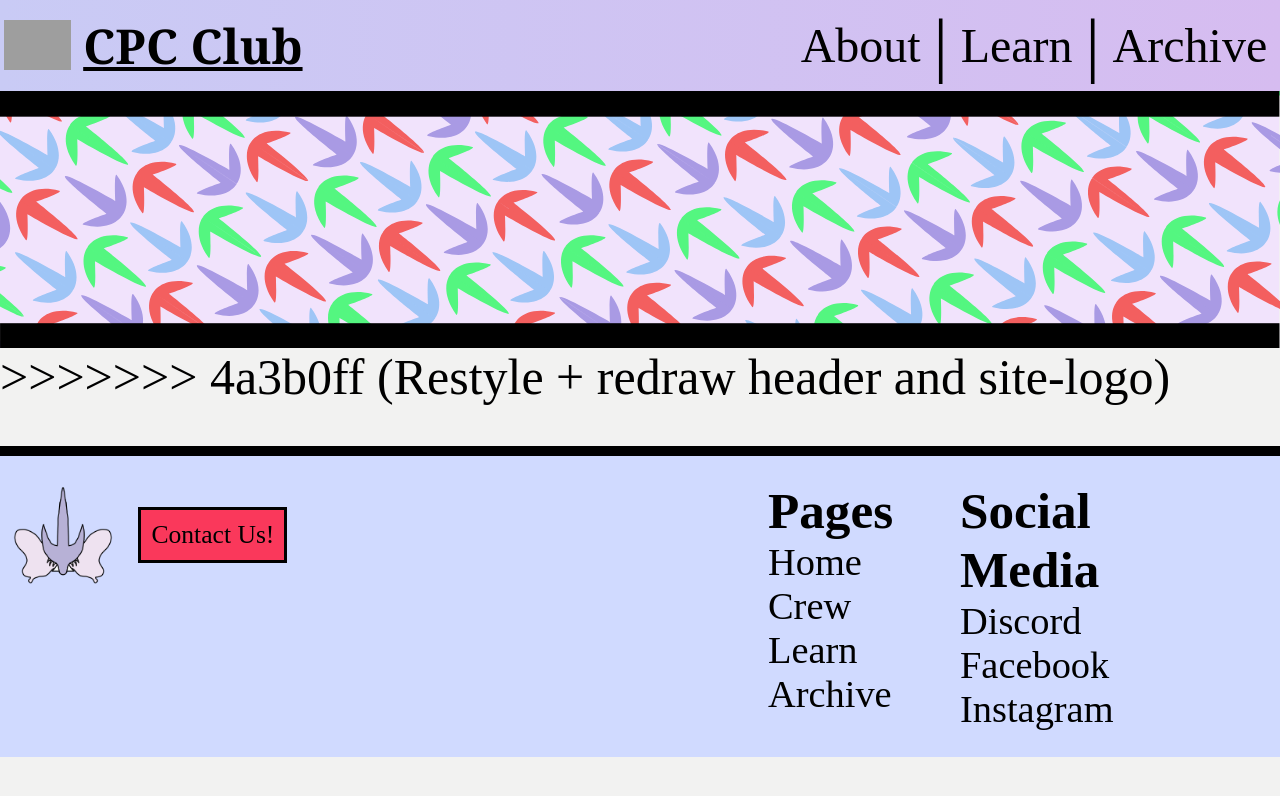
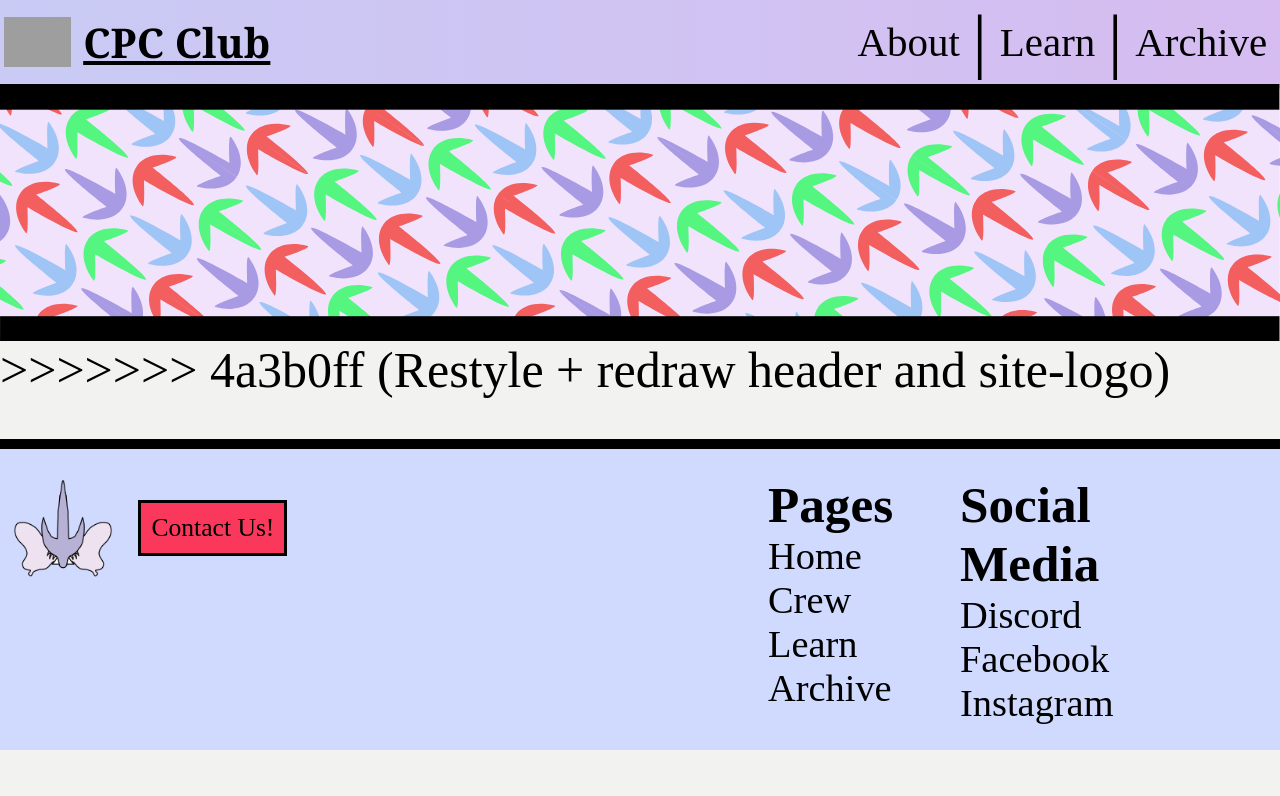
Before and after one commit to MSJ-Competitive-Pokemon-Club/club-website, a Vue app: page / in a window 1280 px wide. Shown: the top 796 px of the page. Built offline with nearby package versions, Linux system fonts and the light colour scheme; grey boxes are pictures that could not be loaded; a web font is replaced by a local one.

Commit message:
Change font-size to be based on width instead of height

```diff
--- a/src/components/Header.vue
+++ b/src/components/Header.vue
@@ -52,7 +52,7 @@ div#lefthand-menu > img {
 }
 h1#title {
   text-align: left;
-  font-size: 6vh;
+  font-size: 3.2vw;
 }
 div#topbar a {
   text-decoration: none;
@@ -79,7 +79,7 @@ ul#righthand-menu > li {
   font-size: 9vh;
 }
 a.header-link {
-  font-size: 6vh;
+  font-size: 3.2vw;
 }
 
 li.spacer {
```
